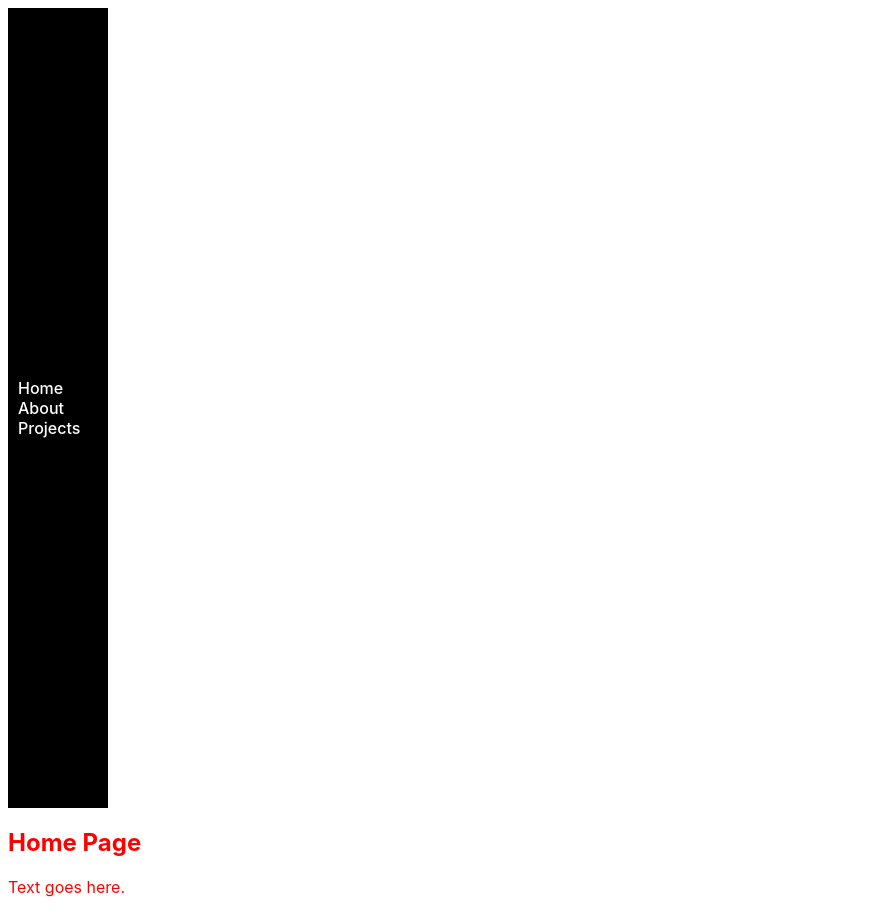
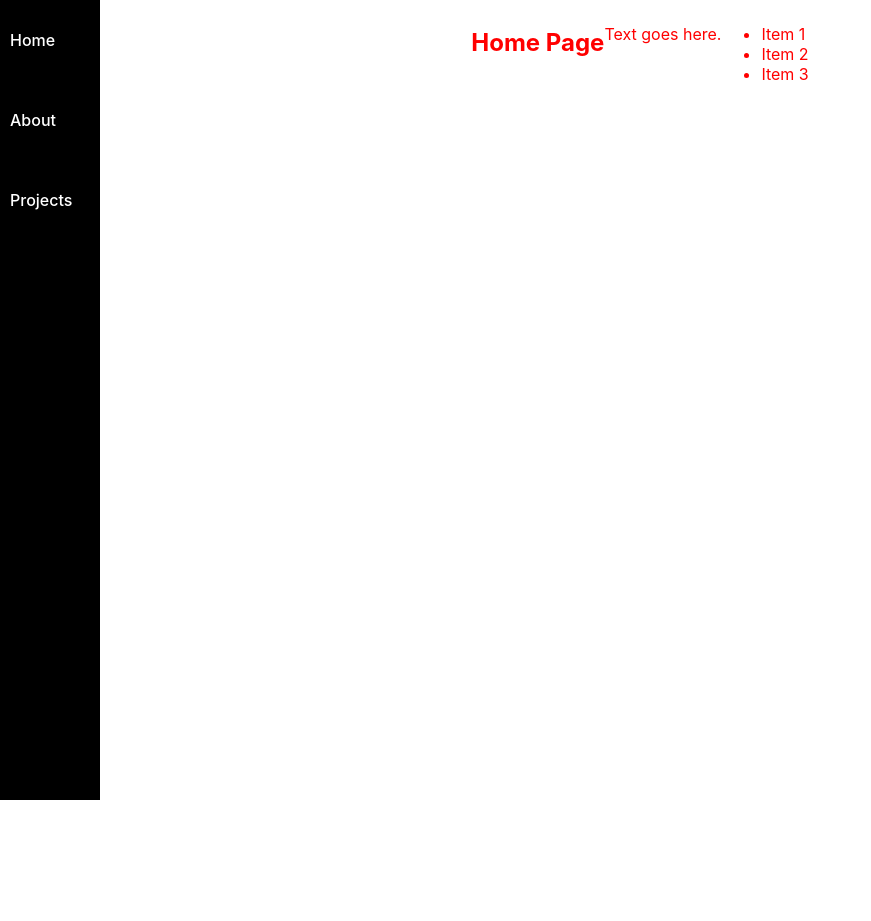
Before and after one commit to mellygriffin/portfolio-website, a React (Vite) app: page / in a window 1280 px wide. Shown: the whole page, without its empty margins (0-871 px from the left). After the commit the page ends 800 px from the top, so only its background shows below. Built offline with nearby package versions, Linux system fonts and the light colour scheme.

Commit message:
Fixed nav bar to left

```diff
--- a/index.html
+++ b/index.html
@@ -1,10 +1,11 @@
-<!doctype html>
+<!DOCTYPE html>
 <html lang="en">
 <head>
-    <meta charset="UTF-8" />
+  <meta charset="UTF-8">
   <link rel="icon" type="image/svg+xml" href="/vite.svg" />
-    <meta name="viewport" content="width=device-width, initial-scale=1.0" />
-    <title>M3LL's Portfolio</title>
+  <link rel="stylesheet" type="text/css" href="index.css" />
+  <meta name="viewport" content="width=device-width, initial-scale=1.0">
+  <title>Portfolio Site</title>
 </head>
 <body>
   <div id="root"></div>
--- a/src/components/Home/Home.css
+++ b/src/components/Home/Home.css
@@ -1,10 +1,7 @@
-body {
+.content {
     display: flex;
     flex-direction: row;
-}
-
-.content {
-
+    justify-content: center;
     color: red;
 }
 
--- a/src/components/Home/Home.jsx
+++ b/src/components/Home/Home.jsx
@@ -7,6 +7,11 @@ const Home = () => {
         <div class="content">
         <h2>Home Page</h2>
         <p>Text goes here.</p>
+        <ul>
+          <li>Item 1</li>
+          <li>Item 2</li>
+          <li>Item 3</li>
+        </ul>
         </div>
       </>
     );
--- a/src/components/NavBar/NavBar.css
+++ b/src/components/NavBar/NavBar.css
@@ -1,7 +1,8 @@
 nav {
-    display: flex;
-    flex-direction: column;
-    justify-content: space-around;
+    position: fixed;
+    top: 0;
+    left: 0;
+    line-height: 5;
     color: white;
     background-color: black;
     width: 100px;
```
Also changed, not shown: index.css (added). Lines whose indentation alone changed are shown as unchanged.
